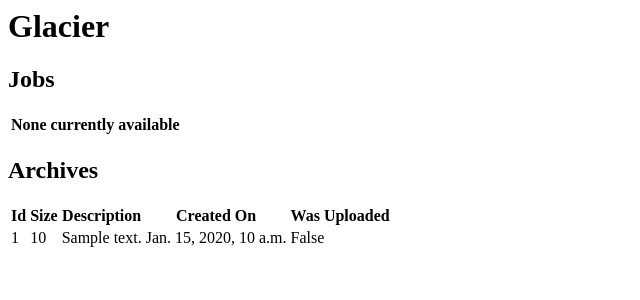
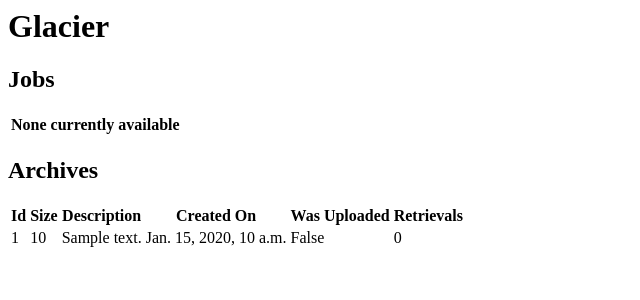
Before and after one commit to dspinoz/projects, a Django app: page /aws_glacier/ in a window 1280 px wide. Shown: the top 300 px of the page, without its empty margins (0-640 px from the left). Run offline with Django 3.2, Linux system fonts and the light colour scheme; tables that the repository leaves empty hold one stand-in row (values such as "Sample post"); data that the repository does not hold is empty; parts of the project's set-up code (start-up, migrations or seed data) failed here and were passed over.

Commit message:
show retrievals occurred

```diff
--- a/photoview/aws_glacier/models.py
+++ b/photoview/aws_glacier/models.py
@@ -61,6 +61,9 @@
   def uploadList(self):
     return ArchiveUpload.objects.filter(archive=self.id)
 
+  def retrievalList(self):
+    return ArchiveRetrieval.objects.filter(archive=self.id)
+
 class InventoryRetrieval(models.Model):
   job = models.ForeignKey(Job, on_delete=models.CASCADE)
   inventory = models.ForeignKey(Inventory, on_delete=models.CASCADE)
--- a/photoview/aws_glacier/templates/aws_glacier/index.html
+++ b/photoview/aws_glacier/templates/aws_glacier/index.html
@@ -34,6 +34,7 @@
 			<th>Description</th>
 			<th>Created On</th>
 			<th>Was Uploaded</th>
+			<th>Retrievals</th>
 		</tr>
 		{%for archive in archives %}
 		<tr>
@@ -42,6 +43,7 @@
 			<td>{{archive.description}}</td>
 			<td>{{archive.creationDate}}</td>
 			<td>{% if archive.uploadList|length %}True{% else %}False{% endif %}</td>
+			<td>{{archive.retrievalList|length}}</td>
 		</tr>
 		{% endfor %}
 		{% endif %}
```
